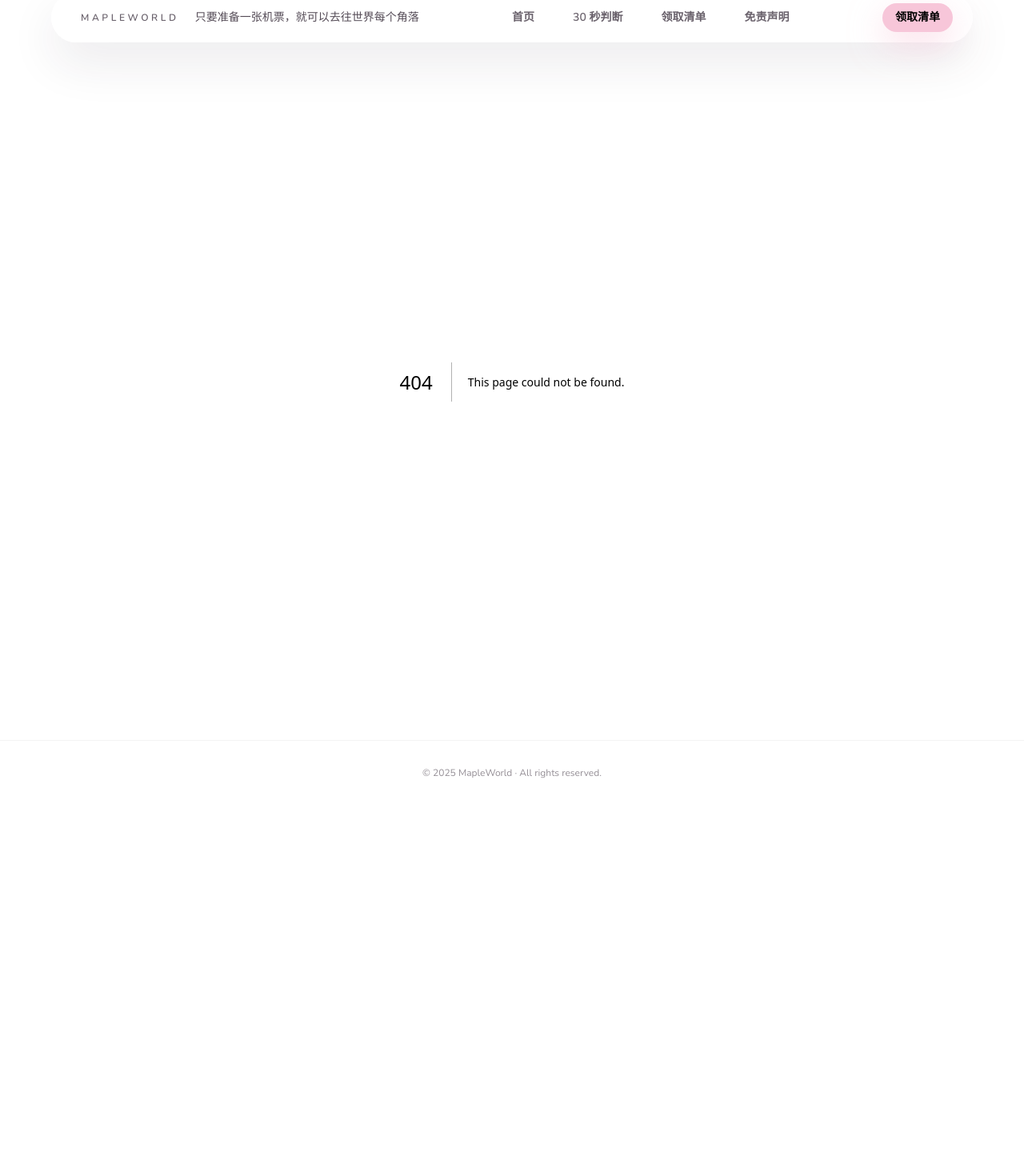
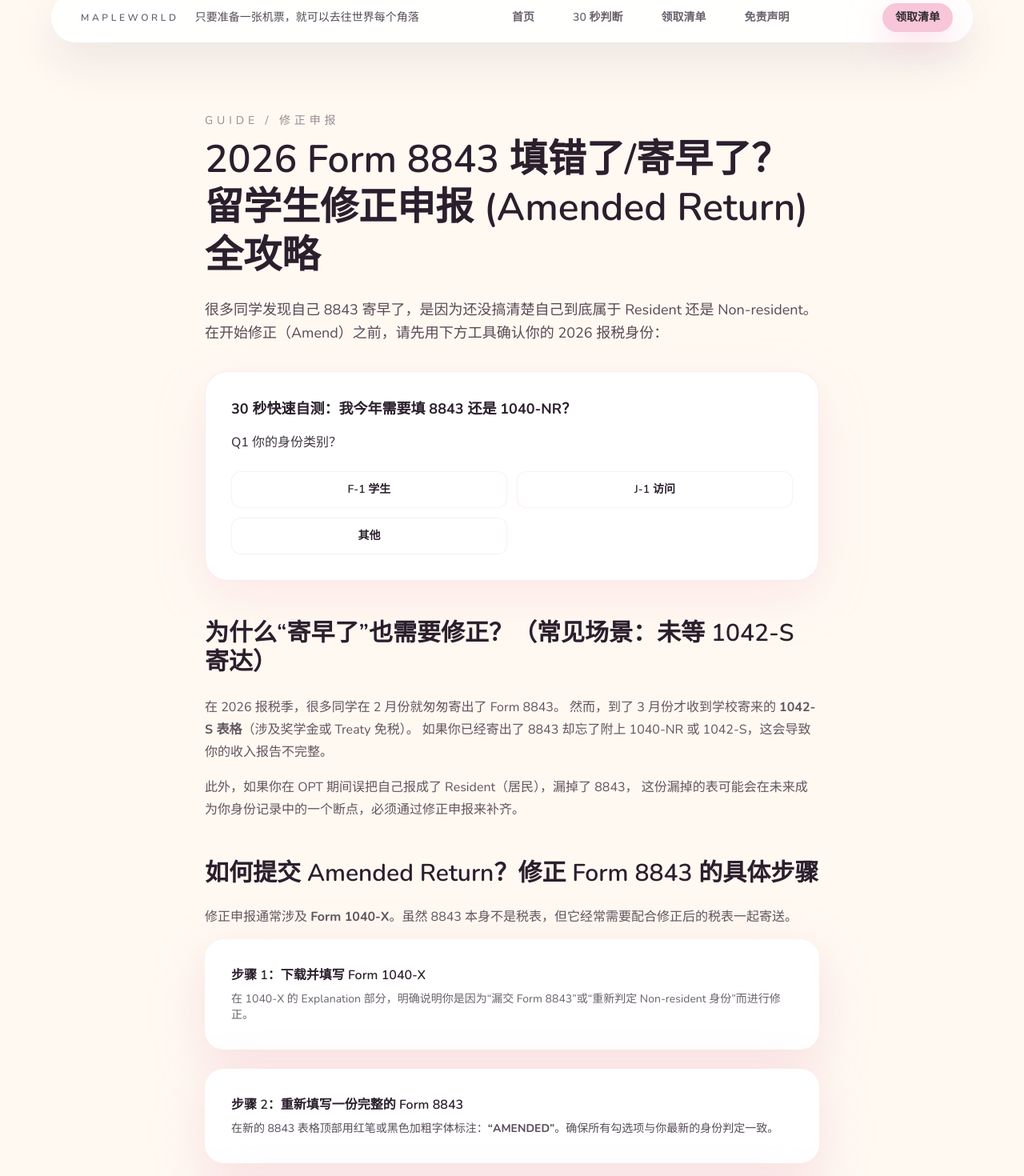
Before and after one commit to lynette367/US-Tax-Guide-for-International-Students-2026, a Next.js app: page /form-8843-amend-guide in a window 1280 px wide. Before the commit this address had no page. Shown: the part 25-1495 px from the top of the page at 80% size. Before the commit the page ends 1031 px from the top, so only its background shows below. Built offline with nearby package versions, Linux system fonts and the light colour scheme.

Commit message:
feat: add Form 8843 amended guide page and interactive TaxQuiz component

```diff
--- /dev/null
+++ b/src/app/form-8843-amend-guide/page.tsx
@@ -0,0 +1,127 @@
+import type { Metadata } from "next";
+import TaxQuiz from "@/components/TaxQuiz";
+import Link from "next/link";
+
+export const metadata: Metadata = {
+    title: "2026 Form 8843 填错了/寄早了？留学生修正申报 (Amended Return) 全攻略",
+    description: "2026年寄早了或填错了 Form 8843 怎么办？本指南手把手教你如何提交 Amended Return（修正申报），包含 1040-X 填写要点及 $5000 税收协定追回。规避 H1B 审计风险，在 3 年法定追诉期内合规修正。内附 2026 最新版 PDF 标注范例。",
+    alternates: {
+        canonical: "https://www.mapleworld.online/form-8843-amend-guide",
+    },
+};
+
+export default function Form8843AmendGuidePage() {
+    return (
+        <main className="pb-16 text-brand-ink">
+            <section className="px-4 py-12 sm:py-16">
+                <div className="page-shell">
+                    <article className="max-w-3xl mx-auto">
+                        <p className="text-xs sm:text-sm uppercase tracking-[0.35em] text-brand-ink/50">
+                            Guide / 修正申报
+                        </p>
+                        <h1 className="mt-2 text-3xl sm:text-4xl md:text-5xl font-semibold leading-tight">
+                            2026 Form 8843 填错了/寄早了？留学生修正申报 (Amended Return) 全攻略
+                        </h1>
+
+                        <div className="mt-6 text-lg text-brand-ink/80 leading-relaxed">
+                            <p>
+                                很多同学发现自己 8843 寄早了，是因为还没搞清楚自己到底属于 Resident 还是 Non-resident。
+                                在开始修正（Amend）之前，请先用下方工具确认你的 2026 报税身份：
+                            </p>
+                        </div>
+
+                        {/* Interactive Tool Placement */}
+                        <TaxQuiz />
+
+                        <div className="prose prose-pink max-w-none mt-10">
+                            <h2 className="text-2xl sm:text-3xl font-semibold mt-12 mb-6 text-brand-ink">
+                                为什么“寄早了”也需要修正？（常见场景：未等 1042-S 寄达）
+                            </h2>
+                            <p className="text-brand-ink/75 leading-7">
+                                在 2026 报税季，很多同学在 2 月份就匆匆寄出了 Form 8843。
+                                然而，到了 3 月份才收到学校寄来的 <strong>1042-S 表格</strong>（涉及奖学金或 Treaty 免税）。
+                                如果你已经寄出了 8843 却忘了附上 1040-NR 或 1042-S，这会导致你的收入报告不完整。
+                            </p>
+                            <p className="text-brand-ink/75 leading-7 mt-4">
+                                此外，如果你在 OPT 期间误把自己报成了 Resident（居民），漏掉了 8843，
+                                这份漏掉的表可能会在未来成为你身份记录中的一个断点，必须通过修正申报来补齐。
+                            </p>
+
+                            <h2 className="text-2xl sm:text-3xl font-semibold mt-12 mb-6 text-brand-ink">
+                                如何提交 Amended Return？修正 Form 8843 的具体步骤
+                            </h2>
+                            <p className="text-brand-ink/75 mb-4">修正申报通常涉及 <strong>Form 1040-X</strong>。虽然 8843 本身不是税表，但它经常需要配合修正后的税表一起寄送。</p>
+
+                            <div className="space-y-6">
+                                <div className="soft-card !bg-white border border-brand-pink/20">
+                                    <h3 className="font-semibold text-brand-pinkdeep">步骤 1：下载并填写 Form 1040-X</h3>
+                                    <p className="text-sm text-brand-ink/70 mt-2">
+                                        在 1040-X 的 Explanation 部分，明确说明你是因为“漏交 Form 8843”或“重新判定 Non-resident 身份”而进行修正。
+                                    </p>
+                                </div>
+
+                                <div className="soft-card !bg-white border border-brand-pink/20">
+                                    <h3 className="font-semibold text-brand-pinkdeep">步骤 2：重新填写一份完整的 Form 8843</h3>
+                                    <p className="text-sm text-brand-ink/80 mt-2">
+                                        在新的 8843 表格顶部用红笔或黑色加粗字体标注：<strong>“AMENDED”</strong>。确保所有勾选项与你最新的身份判定一致。
+                                    </p>
+                                </div>
+
+                                <div className="soft-card !bg-white border border-brand-pink/20">
+                                    <h3 className="font-semibold text-brand-pinkdeep">步骤 3：组合寄送</h3>
+                                    <p className="text-sm text-brand-ink/80 mt-2">
+                                        将 1040-X、全新的 8843、以及原始申报的副本装在一起，邮寄至 IRS 修正申报专用地址。
+                                    </p>
+                                </div>
+                            </div>
+
+                            <h2 className="text-2xl sm:text-3xl font-semibold mt-12 mb-6 text-brand-ink">
+                                填错 8843 会影响未来的 H1B 或绿卡申请吗？
+                            </h2>
+                            <p className="text-brand-ink/75 leading-7">
+                                答案是：<strong>可能会</strong>。虽然 Form 8843 不直接涉及税金，但它是你维持“合法非居民”税务身份的唯一书面声明。
+                                如果你连续多年漏交、或者在 OPT 期间因为填错 8843/1040 导致多拿了不该拿的 Standard Deduction，
+                                在 H1B 审计或绿卡面试中，面试官可能会质疑你的税务合规性。
+                            </p>
+                            <p className="text-brand-ink/75 leading-7 mt-4">
+                                好消息是，IRS 允许在 <strong>3 年法定追诉期</strong> 内进行合规修正。只要你主动提交了 Amended Return，
+                                这种主动修正的行为通常会被视为“Good Faith Error Correction”，极大地降低了审计风险。
+                            </p>
+
+                            <div className="mt-12 rounded-[28px] border border-brand-pink/40 bg-white/95 p-8 shadow-[0_20px_60px_rgba(244,185,200,0.3)]">
+                                <h2 className="text-xl sm:text-2xl font-bold mb-4 text-brand-ink">修正必备工具包</h2>
+                                <div className="grid gap-6 sm:grid-cols-2">
+                                    <div className="soft-card !bg-brand-pink/5">
+                                        <h3 className="font-semibold mb-2">官方表格预览</h3>
+                                        <p className="text-sm text-brand-ink/70 mb-4">修正申报通常需要的基础表单指南。</p>
+                                        <div className="flex flex-col gap-2">
+                                            <a
+                                                href="https://www.irs.gov/pub/irs-dft/i1040x--dft.pdf"
+                                                target="_blank"
+                                                className="text-sm text-brand-pinkdeep font-bold hover:underline"
+                                            >
+                                                Form 1040-X 原理指南 (PDF) →
+                                            </a>
+                                        </div>
+                                    </div>
+                                    <div className="soft-card !bg-brand-pink/5">
+                                        <h3 className="font-semibold mb-2">身份判定复核</h3>
+                                        <p className="text-sm text-brand-ink/70 mb-4">不确定漏了哪张表？先去我们的 8843 保姆级教程看看。</p>
+                                        <Link href="/form-8843-guide" className="text-sm text-brand-pinkdeep font-bold hover:underline">查看 8843 填写教程 →</Link>
+                                    </div>
+                                </div>
+                            </div>
+                        </div>
+
+                        <section id="disclaimer" className="mt-16 pt-8 border-t border-brand-pink/20">
+                            <p className="text-xs text-brand-ink/50 leading-relaxed">
+                                免责声明：本内容仅为个人经验分享与税务信息整理，不构成法律、税务或专业建议。
+                                修正申报涉及复杂逻辑，建议在寄送前先核对原始申报底稿，或咨询 CPA 指导填写。
+                            </p>
+                        </section>
+                    </article>
+                </div>
+            </section>
+        </main>
+    );
+}
--- a/src/app/page.tsx
+++ b/src/app/page.tsx
@@ -213,6 +213,13 @@ export default function Home() {
                     >
                       《2026 最新 OPT 报税 Form 8843 填写保姆级教程（含 STEM 延期说明）》
                     </Link>
+                  ) : index === 1 ? (
+                    <Link
+                      href="/form-8843-amend-guide"
+                      className="font-semibold text-brand-pinkdeep hover:underline"
+                    >
+                      《2026 Form 8843 填错了/寄早了？留学生修正申报 (Amended Return) 全攻略》
+                    </Link>
                   ) : (
                     <span>{point}</span>
                   )}
--- a/src/app/sitemap.ts
+++ b/src/app/sitemap.ts
@@ -32,5 +32,17 @@ export default function sitemap(): MetadataRoute.Sitemap {
       changeFrequency: "weekly",
       priority: 0.8,
     },
+    {
+      url: `${baseUrl}/form-8843-guide`,
+      lastModified: now,
+      changeFrequency: "monthly",
+      priority: 0.9,
+    },
+    {
+      url: `${baseUrl}/form-8843-amend-guide`,
+      lastModified: now,
+      changeFrequency: "monthly",
+      priority: 0.9,
+    },
   ];
 }
```
